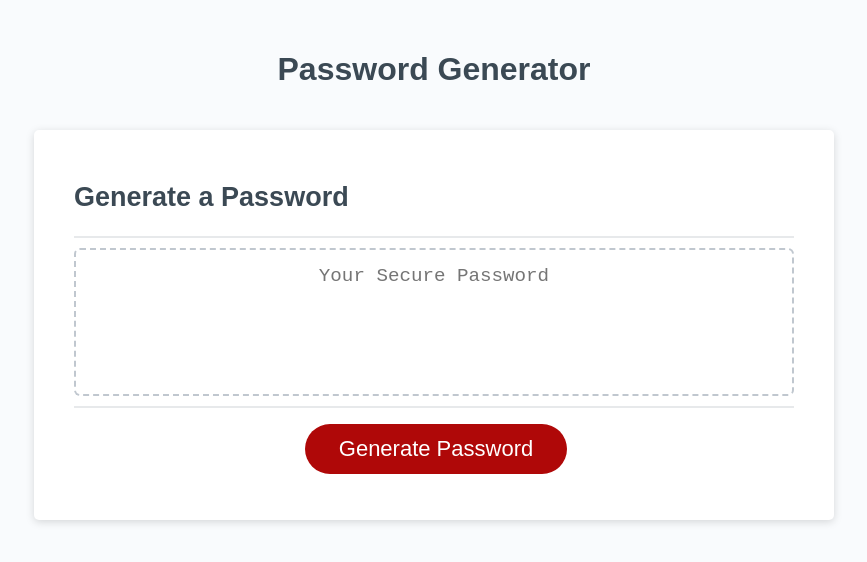
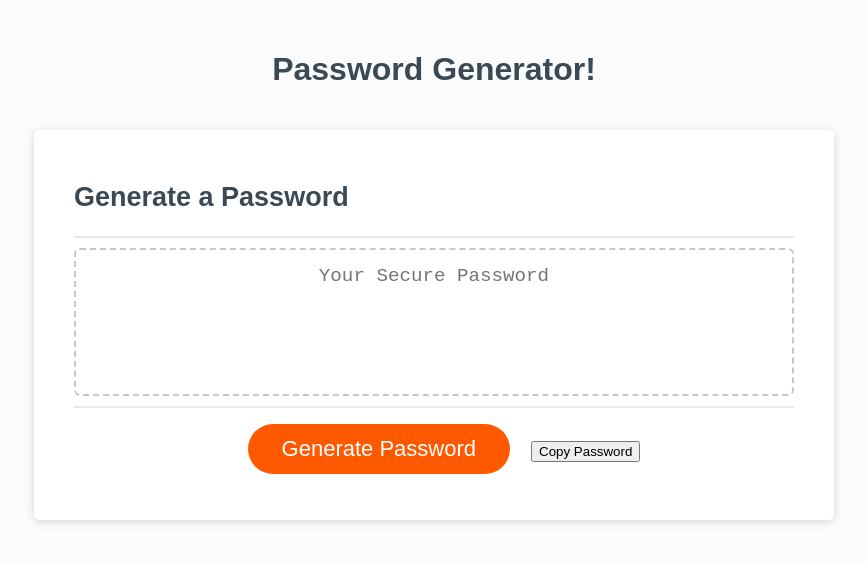
Before and after one commit to giselamarque/Lesson-4-Challenge, a plain HTML site: page index.html in a window 1280 px wide. Shown: the whole page, without its empty margins (206-1073 px from the left). Drawn offline with Linux system fonts and the light colour scheme.

Commit message:
newpassword

```diff
--- a/index.html
+++ b/index.html
@@ -1,34 +1,44 @@
 <!DOCTYPE html>
+
 <html lang="en">
-  <head>
+
+<head>
     <meta charset="UTF-8" />
     <meta name="viewport" content="width=device-width, initial-scale=1.0" />
     <meta http-equiv="X-UA-Compatible" content="ie=edge" />
     <title>Password Generator</title>
     <link rel="stylesheet" href="style.css" />
   </head>
-  <body>
+
+<body>
     <div class="wrapper">
+
       <header>
-        <h1>Password Generator</h1>
+        <h1>Password Generator!</h1>
       </header>
       <div class="card">
         <div class="card-header">
           <h2>Generate a Password</h2>
         </div>
+        <div id="content"></div>
         <div class="card-body">
-          <textarea
-            readonly
-            id="password"
+          <textarea readonly id="password"
             placeholder="Your Secure Password"
             aria-label="Generated Password"
           ></textarea>
         </div>
         <div class="card-footer">
-          <button id="generate" class="btn">Generate Password</button>
+          <button id="generate" class="btn">
+            Generate Password</button>
+
+          <button id="copy">
+            Copy Password</button>
         </div>
       </div>
     </div>
+
     <script src="script.js"></script>
+
   </body>
+
 </html>
--- a/style.css
+++ b/style.css
@@ -74,8 +74,8 @@ header {
 
 .btn {
   border: none;
-  background-color: hsl(360, 91%, 36%);
-  border-radius: 25px;
+  background-color: rgb(255, 89, 0);
+  border-radius: 30px;
   box-shadow: rgba(0, 0, 0, 0.1) 0px 1px 6px 0px rgba(0, 0, 0, 0.2) 0px 1px 1px
     0px;
   color: hsl(0, 0%, 100%);
```
